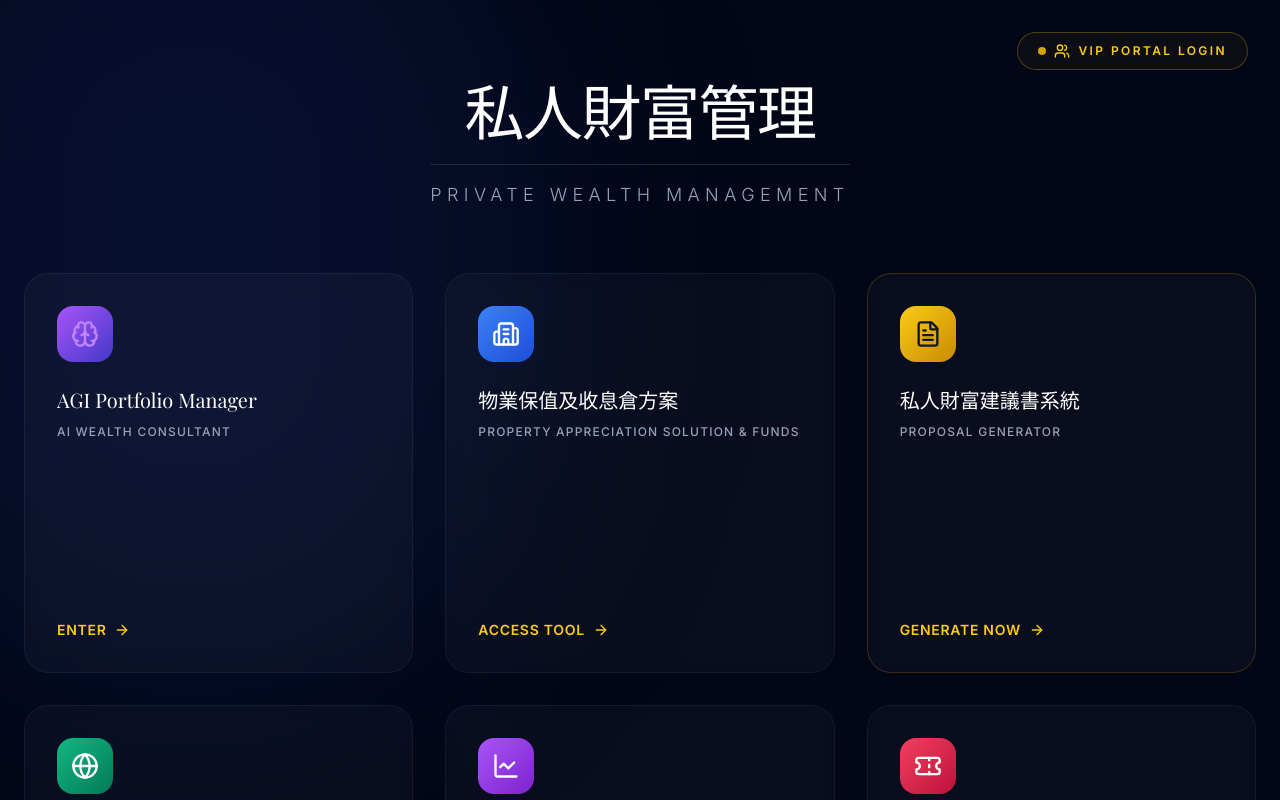
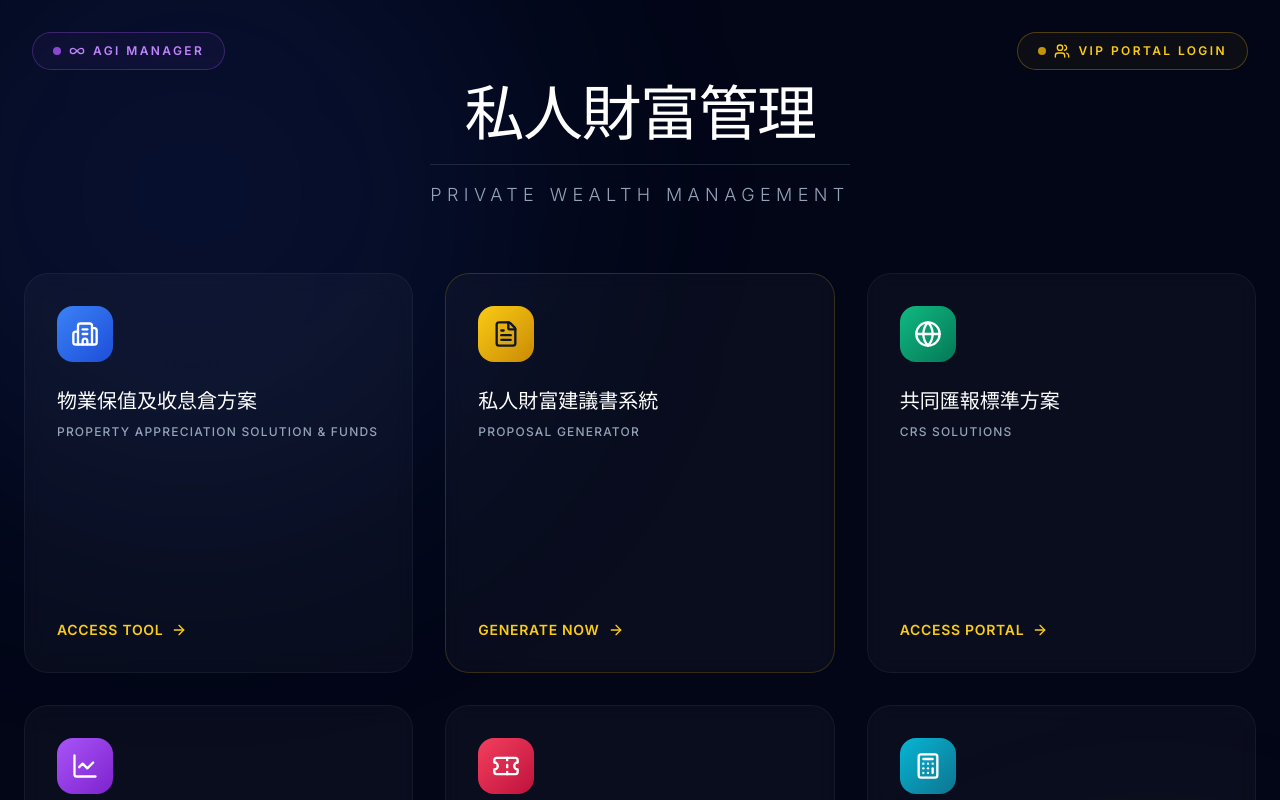
Before and after one commit to firaen22/Private-Wealth-Management, a React (Vite) app: page / in a window 1280 px wide. Shown: the top 800 px of the page. Built offline with nearby package versions, Linux system fonts and the light colour scheme; a web font is replaced by a local one.

Commit message:
feat: relocate AGI Portfolio Manager access to a dedicated button and standardize its iconography to Infinity across the application.

```diff
--- a/App.tsx
+++ b/App.tsx
@@ -9,7 +9,8 @@ import {
   Globe,
   Ticket,
   Calculator,
-  Brain
+  Brain,
+  Infinity
 } from 'lucide-react';
 import MortgageCalculator from './components/MortgageCalculator';
 import ProposalGenerator from './components/ProposalGenerator';
@@ -53,19 +54,7 @@ interface DashboardProps {
 const Dashboard: React.FC<DashboardProps> = ({ onViewChange }) => {
 
   const menuItems = [
-    {
-      id: 'agiPortfolio',
-      label: 'AGI Portfolio Manager',
-      subLabel: 'AI Wealth Consultant',
-      description: 'AI-driven portfolio analysis and wealth management advice.',
-      icon: Brain,
-      action: () => onViewChange('agiPortfolio'),
-      iconColor: 'text-purple-400',
-      gradientFrom: 'from-purple-500',
-      gradientTo: 'to-indigo-700',
-      shadowColor: 'shadow-purple-500/20',
-      border: true
-    },
+
     {
       id: 'property',
       label: '物業保值及收息倉方案',
@@ -164,6 +153,19 @@ const Dashboard: React.FC<DashboardProps> = ({ onViewChange }) => {
       {/* Main Content */}
       <div className="relative z-10 container mx-auto px-6 py-12 md:py-20 flex flex-col items-center justify-center min-h-screen">
 
+
+        {/* Top Left AGI Access - New */}
+        <div className="absolute top-8 left-8 z-20">
+          <button
+            onClick={() => onViewChange('agiPortfolio')}
+            className="flex items-center space-x-2 px-5 py-2.5 rounded-full border border-purple-500/30 bg-purple-500/5 hover:bg-purple-500/10 transition-all group backdrop-blur-sm"
+          >
+            <div className="w-2 h-2 rounded-full bg-purple-500 animate-pulse"></div>
+            <Infinity className="w-4 h-4 text-purple-400" />
+            <span className="text-xs font-semibold tracking-[0.2em] uppercase text-purple-400 group-hover:text-purple-300 transition-colors">AGI Manager</span>
+          </button>
+        </div>
+
         {/* Top Right Portal Access */}
         <div className="absolute top-8 right-8 z-20">
           <button
--- a/components/AgiPortfolioManager.tsx
+++ b/components/AgiPortfolioManager.tsx
@@ -1,6 +1,6 @@
 import React, { useState, useRef, useEffect } from 'react';
 import { GoogleGenerativeAI } from '@google/generative-ai';
-import { Send, User, Bot, Loader, Brain, LayoutDashboard, PieChart, TrendingUp, AlertTriangle, Settings, Check } from 'lucide-react';
+import { Send, User, Bot, Loader, Brain, LayoutDashboard, PieChart, TrendingUp, AlertTriangle, Settings, Check, Infinity } from 'lucide-react';
 
 interface AgiPortfolioManagerProps {
     portfolioData: any;
@@ -137,7 +137,7 @@ const AgiPortfolioManager: React.FC<AgiPortfolioManagerProps> = ({ portfolioData
                 {/* Header */}
                 <header className="h-16 border-b border-slate-800 flex items-center justify-between px-6 bg-slate-900/50 backdrop-blur-md">
                     <div className="flex items-center">
-                        <Brain className="w-6 h-6 text-purple-500 mr-3" />
+                        <Infinity className="w-6 h-6 text-purple-500 mr-3" />
                         <div>
                             <h1 className="text-lg font-serif font-medium text-white">AGI Portfolio Manager</h1>
                             <p className="text-xs text-slate-400 uppercase tracking-wider">AI Private Wealth Consultant</p>
@@ -193,7 +193,7 @@ const AgiPortfolioManager: React.FC<AgiPortfolioManagerProps> = ({ portfolioData
                                 {/* Avatar */}
                                 <div className={`flex-shrink-0 w-8 h-8 rounded-full flex items-center justify-center mt-1 mx-2 ${msg.role === 'user' ? 'bg-slate-700' : 'bg-purple-600'
                                     }`}>
-                                    {msg.role === 'user' ? <User className="w-4 h-4 text-white" /> : <Bot className="w-4 h-4 text-white" />}
+                                    {msg.role === 'user' ? <User className="w-4 h-4 text-white" /> : <Infinity className="w-4 h-4 text-white" />}
                                 </div>
 
                                 {/* Message Bubble */}
@@ -215,7 +215,7 @@ const AgiPortfolioManager: React.FC<AgiPortfolioManagerProps> = ({ portfolioData
                         <div className="flex justify-start">
                             <div className="flex max-w-[80%] flex-row">
                                 <div className="flex-shrink-0 w-8 h-8 rounded-full bg-purple-600 flex items-center justify-center mt-1 mx-2">
-                                    <Bot className="w-4 h-4 text-white" />
+                                    <Infinity className="w-4 h-4 text-white" />
                                 </div>
                                 <div className="p-4 rounded-2xl bg-purple-900/20 border border-purple-500/30 text-slate-200 rounded-tl-none flex items-center">
                                     <Loader className="w-4 h-4 animate-spin mr-2 text-purple-400" />
```
